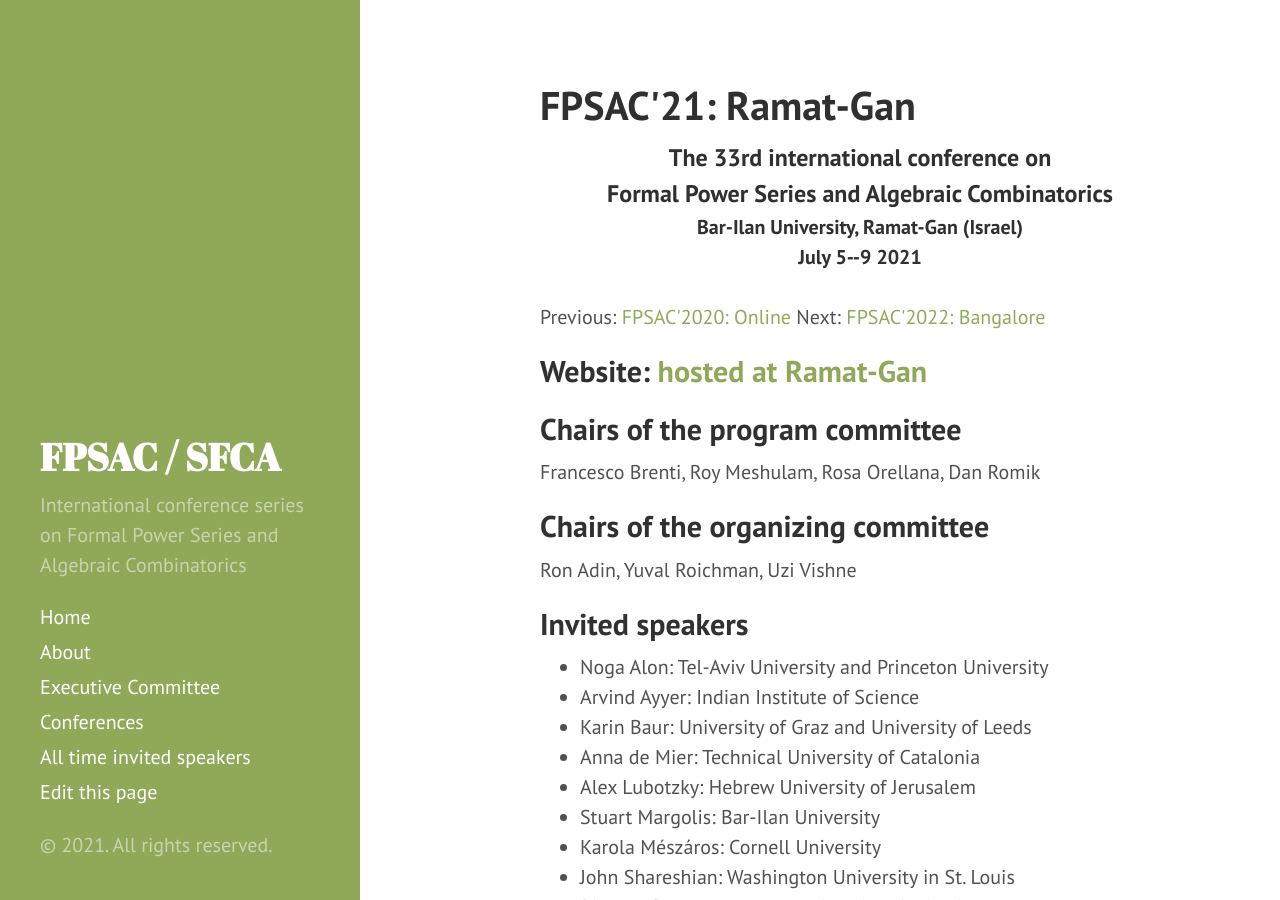
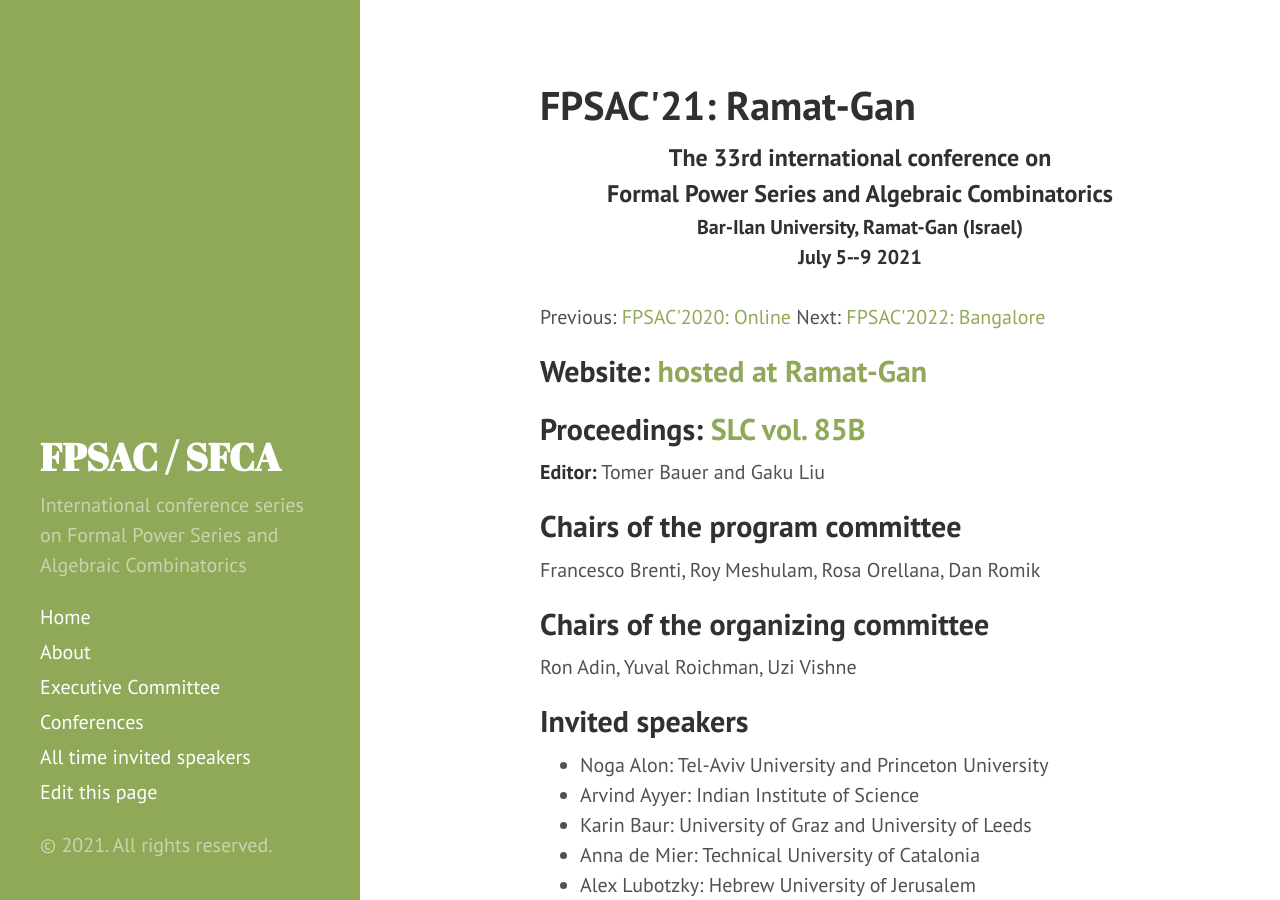
Before and after one commit to FPSAC/FPSAC.github.io, a Jekyll site: the page built from _confs/fpsac-2021.md, in a window 1280 px wide and 900 px high. Built offline with Jekyll 4.4.1, drawn with Linux system fonts in a browser that asks for light colours.

Commit message:
added proceedings editors 2021

```diff
--- a/_confs/fpsac-2021.md
+++ b/_confs/fpsac-2021.md
@@ -8,6 +8,10 @@
 dates: July 5--9
 site: https://fpsac2021.math.biu.ac.il/
 poster:
+proceedings:
+  title: SLC vol. 85B
+  url: https://www.mat.univie.ac.at/~slc/wpapers/FPSAC2021/
+  editors: Tomer Bauer and Gaku Liu
 
 invited_speakers:
 
```
